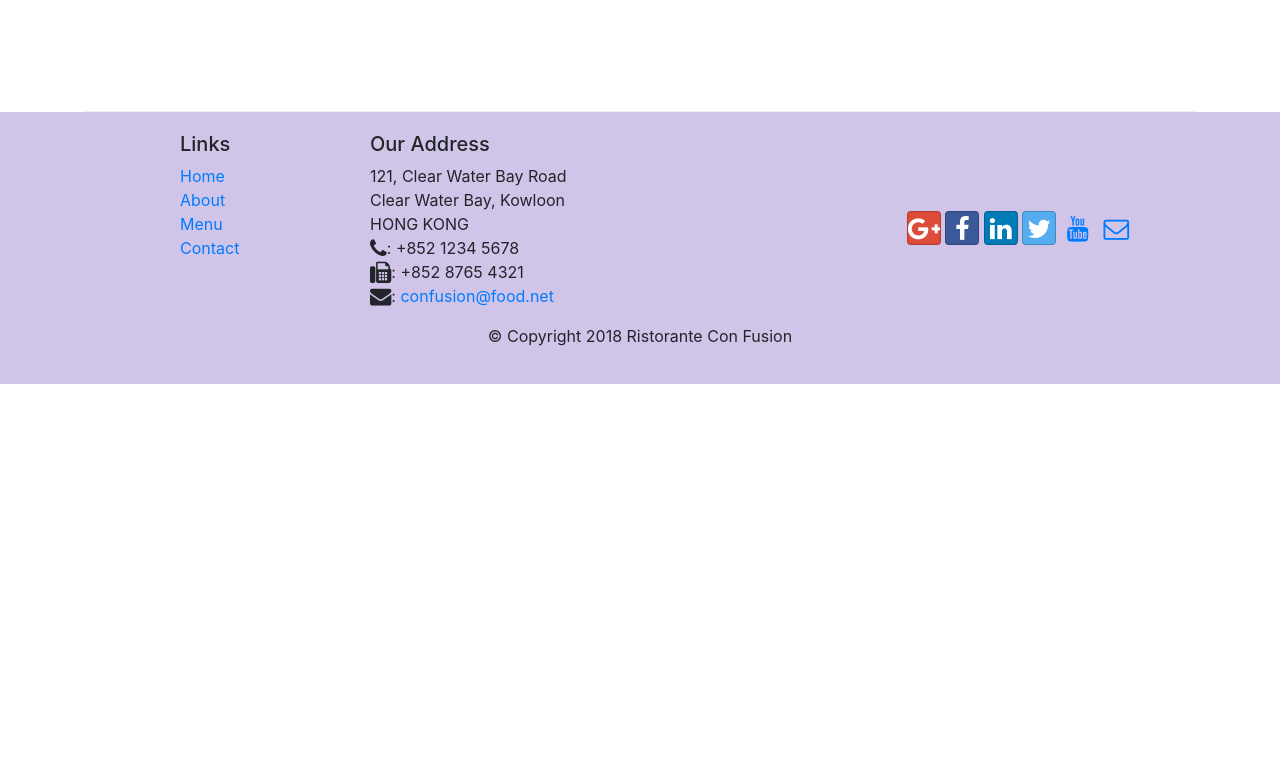
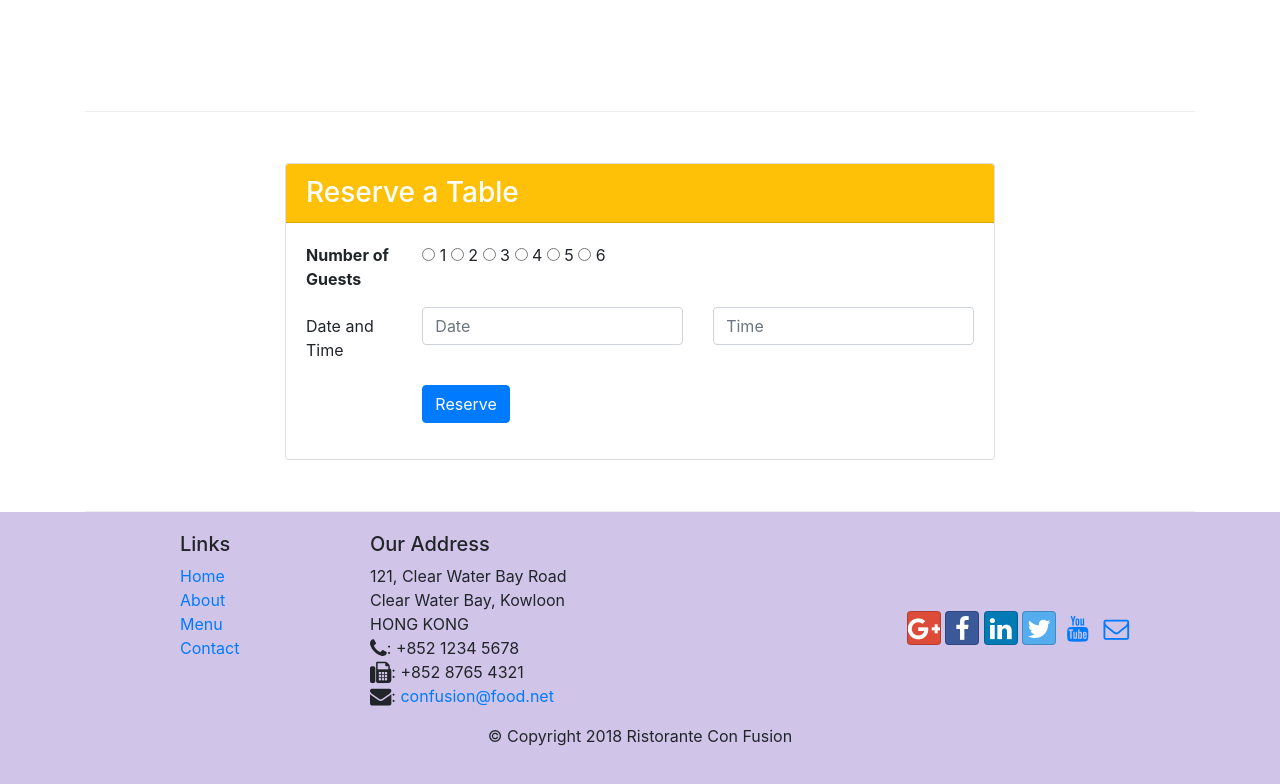
Before and after one commit to jennywang67/bootstrap4starter, a website: page index.html in a window 1280 px wide. Shown: the part 1422-2206 px from the top of the page. Before the commit the page ends 1806 px from the top, so only its background shows below. Drawn offline with nearby package versions, Linux system fonts and the light colour scheme.

Commit message:
assignment 2

```diff
--- a/index.html
+++ b/index.html
@@ -65,8 +65,13 @@
                 </div>
                 <!--for extra small screensizes content in this div will be stacked below the top div-->
                 <!--for small-extra large screensizes it will occupy the left over rows to the right (so remaining 6)-->
-                <div class="col-12 col-sm align-self-center">
+                <div class="col-12 col-sm-3 align-self-center">
                     <img src="img/logo.png" class="img-fluid">
+                </div>
+                <div class="col-12 col-sm-3 align-self-center">
+                    <a href="#reservetable">
+                        <button type="submit" class="btn btn-warning">Reserve Table</button>
+                    </a>
                 </div>
             </div>
         </div>
@@ -105,14 +110,14 @@
             <div class="col-12 col-sm-4 col-md-3">
                 <h3>This Month's Promotions</h3>
             </div>
-            <div class="col col-sm order-sm-first col-md">
+            <div class="col col-sm order-sm-last col-md">
                 <div class="media">
+                    <div class="media-body">
+                        <h2 class="mt-0">Weekend Grand Buffet<span class="badge badge-danger">NEW</span></h2>
+                        <p>Featuring mouthwatering combinations with a choice of five different salads, six enticing appetizers, six main entrees and five choicest desserts. Free flowing bubbly and soft drinks. All for just $19.99 per person </p>
+                    </div>
                     <img class="d-flex mr-3 img-thumbnail align-self-center"
                         src="img/buffet.png" alt="buffet">
-                    <div class="media-body">
-                        <h2 class="mt-0">Weekend Grand Buffet</h2>
-                        <p>Featuring mouthwatering combinations with a choice of five different salads, six enticing appetizers, six main entrees and five choicest desserts. Free flowing bubbly and soft drinks. All for just $19.99 per person </p>
-                    </div>
                 </div>
             </div>
         </div>
@@ -135,6 +140,57 @@
             </div>
         </div>
     </div>
+
+    <div class="container">
+        <div class="row row-content align-items-center">
+            <div class="col-12 col-sm-8 offset-sm-2">
+                <div class="card">
+                    <h3 class="card-header bg-warning text-white">Reserve a Table</h3>
+                    <a name="reservetable"></a>
+                    <div class="card-body">
+                        <dl class="row">
+                            <dt class="col-sm-2">Number of Guests</dt>
+                            <div class="col-sm-10">
+                                <label class="radio-inline">
+                                  <input type="radio" name="inlineRadioOptions" id="inlineRadio1" value="option1"> 1
+                                </label>
+                                <label class="radio-inline">
+                                  <input type="radio" name="inlineRadioOptions" id="inlineRadio2" value="option2"> 2
+                                </label>
+                                <label class="radio-inline">
+                                  <input type="radio" name="inlineRadioOptions" id="inlineRadio3" value="option3"> 3
+                                </label>
+                                <label class="radio-inline">
+                                  <input type="radio" name="inlineRadioOptions" id="inlineRadio4" value="option1"> 4
+                                </label>
+                                <label class="radio-inline">
+                                  <input type="radio" name="inlineRadioOptions" id="inlineRadio5" value="option2"> 5
+                                </label>
+                                <label class="radio-inline">
+                                  <input type="radio" name="inlineRadioOptions" id="inlineRadio6" value="option3"> 6
+                                </label>
+                            </div>
+                        </dl>
+                        <div class="form-group row">
+                            <label for="firstname" class="col-md-2 col-form-label">Date and Time</label>
+                            <div class="col-md-5">
+                                <input type="text" class="form-control" id="date" name="date" placeholder="Date">
+                            </div>
+                            <div class="col-md-5">
+                                <input type="text" class="form-control" id="time" name="time" placeholder="Time">
+                            </div>
+                        </div>
+                        <div class="form-group row">
+                            <div class="offset-md-2 col-md-10">
+                                <button type="reserve" class="btn btn-primary">Reserve</button>
+                            </div>
+                        </div>
+                    </div>
+                </div>
+            </div>
+        </div>
+    </div>
+
 
     <footer class="footer">
         <div class="container">
```
